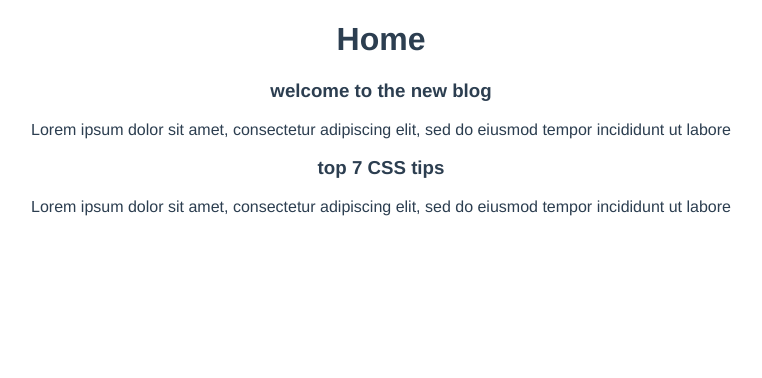
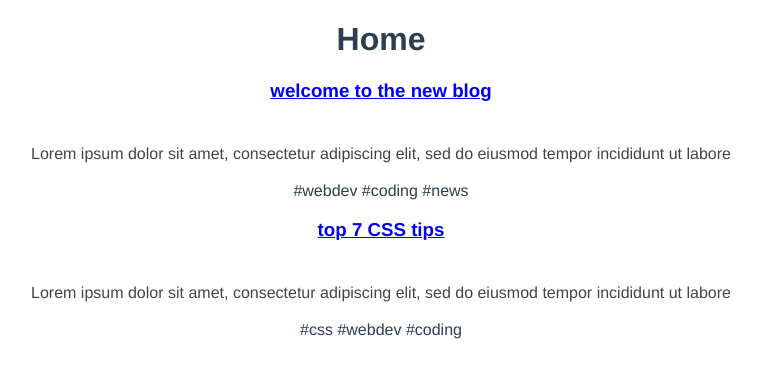
Before and after one commit to fros-tech/VueDojoBlog, a Vue app: page / in a window 1280 px wide. Shown: the top 378 px of the page, without its empty margins (259-1021 px from the left). Built offline with nearby package versions, Linux system fonts and the light colour scheme; data requests are answered from the project's data file.

Commit message:
Reusable composable functions

```diff
--- a/public/index.html
+++ b/public/index.html
@@ -1,5 +1,5 @@
 <!DOCTYPE html>
-<html lang="">
+<html lang="en">
   <head>
     <meta charset="utf-8">
     <meta http-equiv="X-UA-Compatible" content="IE=edge">
--- a/src/App.vue
+++ b/src/App.vue
@@ -1,4 +1,5 @@
 <template>
+
   <router-view/>
 </template>
 
--- a/src/components/PostList.vue
+++ b/src/components/PostList.vue
@@ -7,16 +7,14 @@
 </template>
 
 <script>
-import { onMounted, onUnmounted, onUpdated } from 'vue';
+// import { onMounted, onUnmounted, onUpdated } from 'vue';
 import SinglePost from './SinglePost.vue'
 export default {
   props: ['posts'],
   components: { SinglePost },
-  setup(props) {
-    onMounted(() => {console.log("component mounted")})
-    onUnmounted(() => {console.log("component unmounted")})
-    onUpdated(() => {console.log("component updated")})
-  }
+  setup() {
+
+}
 }
 </script>
 
--- a/src/components/SinglePost.vue
+++ b/src/components/SinglePost.vue
@@ -1,7 +1,12 @@
 <template>
   <div class="post">
-    <h3>{{ post.title }}</h3>
+    <router-link :to="{ name: 'Details', params: { id: post.id }}">
+        <h3>{{ post.title }}</h3>
+    </router-link>
     <p>{{ snippet }}</p>
+    <span v-for="tag in post.tags" :key="tag">
+      #{{ tag }}
+    </span>
   </div>
 </template>
 
--- a/src/composables/GetPosts.js
+++ b/src/composables/GetPosts.js
@@ -11,11 +11,9 @@
           throw Error('no data available')
         }
         posts.value = await data.json()
-        console.log(data)
       }
       catch (err) {
         error.value = err.message
-        console.log(error.value)
       }
     }
     return { posts, error, load }
--- /dev/null
+++ b/src/composables/getPost.js
@@ -0,0 +1,23 @@
+import{ ref } from 'vue'
+
+const getPost = (id) => {
+    const post = ref(null)
+    const error = ref(null)
+
+    const load = async () => {
+      try {
+        console.log('http://localhost:3300/posts/' + id)
+        let data = await fetch('http://localhost:3300/posts/' + id)
+        if (!data.ok) {
+          throw Error('that post does not exist!')
+        }
+        post.value = await data.json()
+      }
+      catch (err) {
+        error.value = err.message
+      }
+    }
+    return { post, error, load }
+}
+
+export default getPost
--- a/src/router/index.js
+++ b/src/router/index.js
@@ -1,11 +1,18 @@
 import { createRouter, createWebHistory } from 'vue-router'
 import HomeView from '../views/HomeView.vue'
+import Details from '../views/Details.vue'
 
 const routes = [
   {
     path: '/',
     name: 'home',
     component: HomeView
+  },
+  {
+    path: '/posts/:id',
+    name: 'Details',
+    component: Details,
+    props: true
   }
 ]
 
--- /dev/null
+++ b/src/views/Details.vue
@@ -0,0 +1,41 @@
+<template>
+  <div v-if="error">{{ error }}</div>
+  <div v-if="post" class="post">
+    <h3>{{ post.title }}</h3>
+    <p class="pre">{{ post.body }}</p>
+  </div>
+
+</template>
+
+<script>
+import getPost from '../composables/getPost'
+
+export default {
+  props: ['id'],
+  setup(props) {
+    const { post, error, load } = getPost(props.id)
+
+    load()
+
+    return { post, error }
+  }
+}
+</script>
+
+<style>
+  .tags a {
+    margin-right: 10px;
+  }
+  .post {
+    max-width: 1200px;
+    margin: 0 auto;
+  }
+  .post p {
+    color: #444;
+    line-height: 1.5em;
+    margin-top: 40px;
+  }
+  .pre {
+    white-space: pre-wrap;
+  }
+</style>
```
Also changed, not shown: 1 other file (tests, documents, lock files or other folders).
